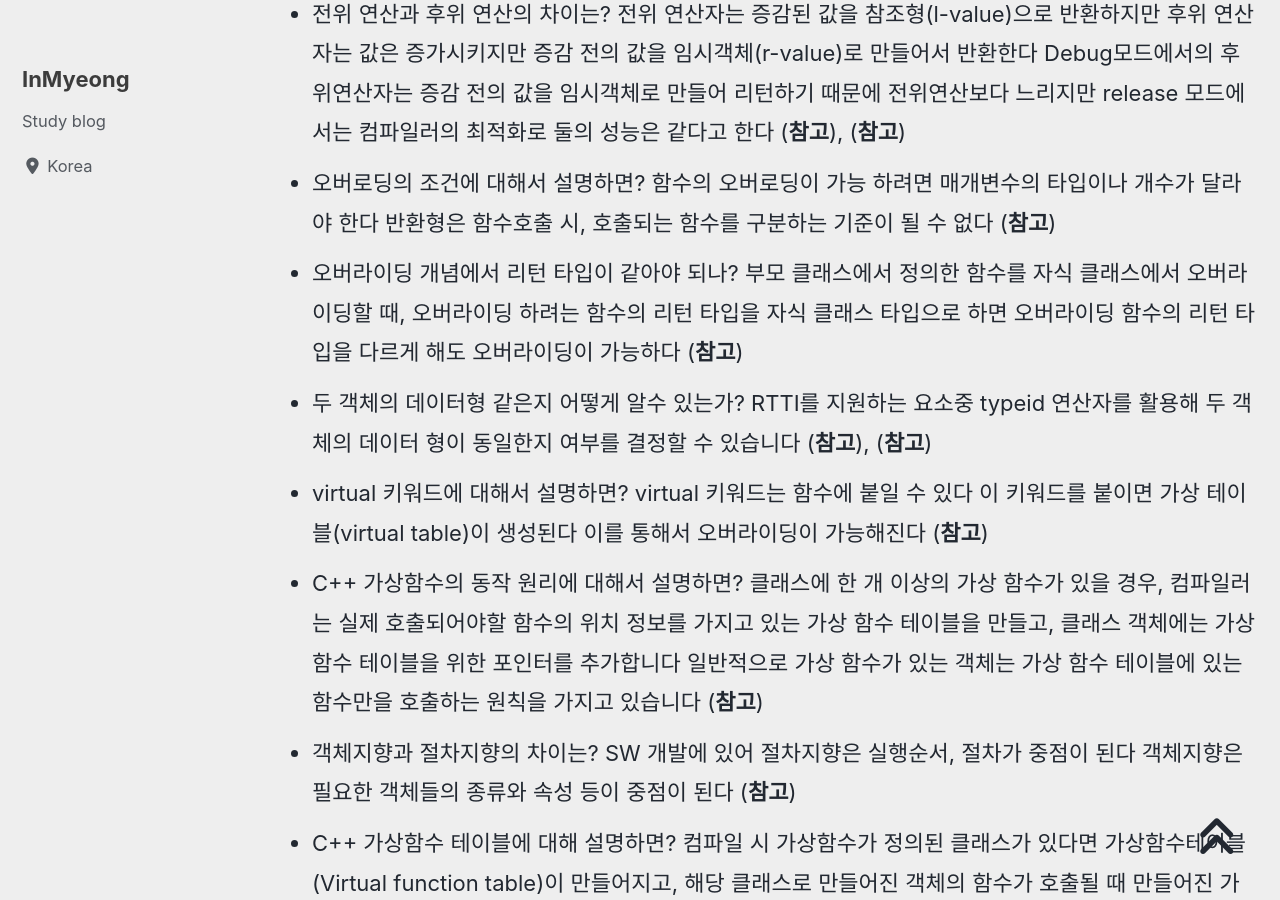
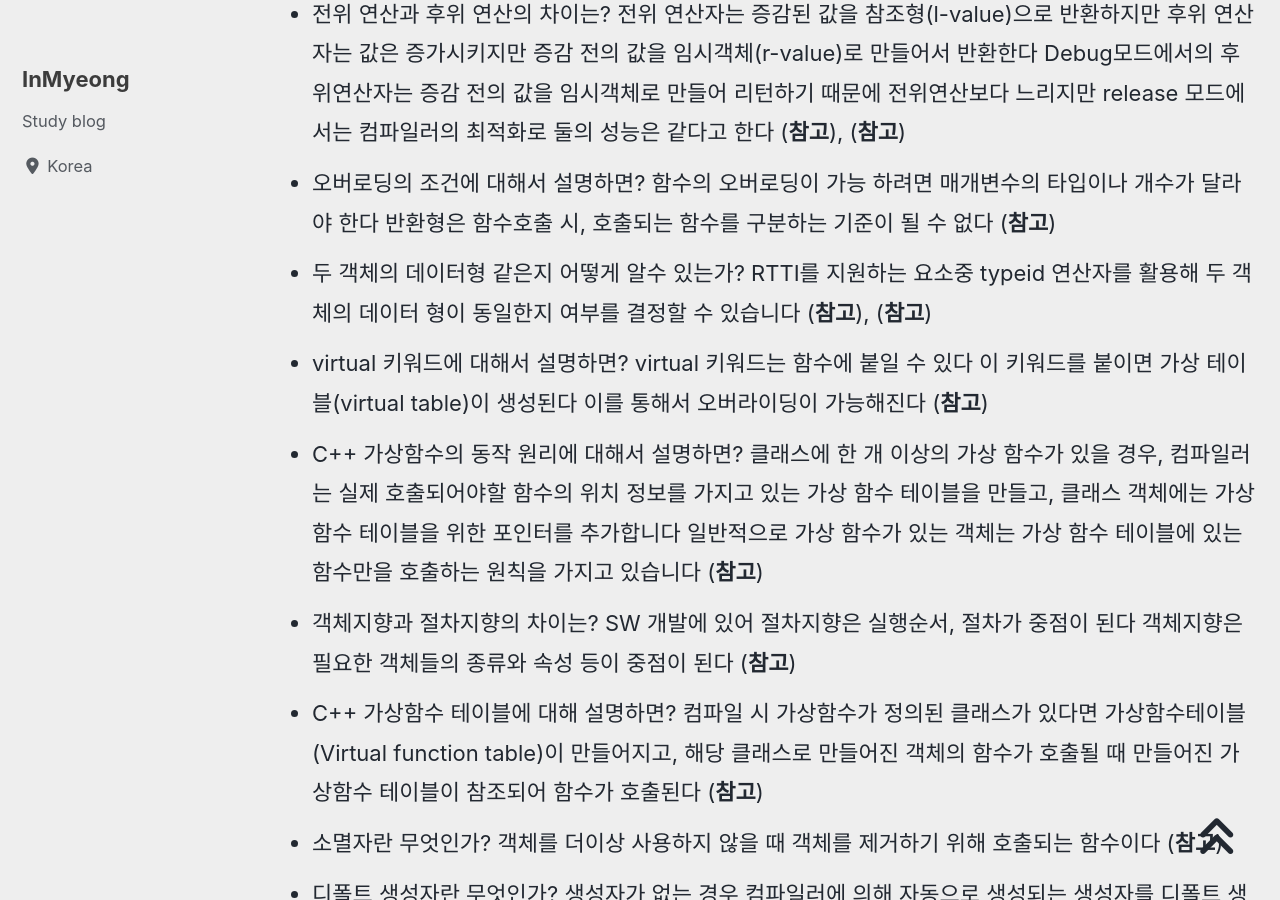
Before and after one commit to devMyeong/devMyeong.github.io, a Jekyll site: the page built from _posts/cs/2022-09-05-블로그-면접준비.md, in a window 1280 px wide and 900 px high, scrolled down 5355 px. Built offline with Jekyll 4.4.1, drawn with Linux system fonts in a browser that asks for light colours; cached includes are drawn as plain includes; nearby versions of some CDN libraries; some web fonts are replaced; comment, search, counter and statistics services are not loaded.

Commit message:
Chore : 수정

```diff
--- a/_posts/cs/2022-09-05-블로그-면접준비.md
+++ b/_posts/cs/2022-09-05-블로그-면접준비.md
@@ -55,7 +55,6 @@ last_modified_at: 2022-10-30
 - explicit 키워드에 대해서 설명하면? 묵시적 형변환을 할 수 없게 만들고 명시적인 형변환만 가능하도록 만드는 것 ([**참고**](https://psyhm.tistory.com/13))
 - 전위 연산과 후위 연산의 차이는? 전위 연산자는 증감된 값을 참조형(l-value)으로 반환하지만 후위 연산자는 값은 증가시키지만 증감 전의 값을 임시객체(r-value)로 만들어서 반환한다 Debug모드에서의 후위연산자는 증감 전의 값을 임시객체로 만들어 리턴하기 때문에 전위연산보다 느리지만 release 모드에서는 컴파일러의 최적화로 둘의 성능은 같다고 한다 ([**참고**](https://m42-orion.tistory.com/68)), ([**참고**](https://spenshi.tistory.com/entry/%EC%A6%9D%EA%B0%90-%EC%97%B0%EC%82%B0%EC%9E%90-%EC%98%A4%EB%B2%84%EB%A1%9C%EB%94%A9))
 - 오버로딩의 조건에 대해서 설명하면? 함수의 오버로딩이 가능 하려면 매개변수의 타입이나 개수가 달라야 한다 반환형은 함수호출 시, 호출되는 함수를 구분하는 기준이 될 수 없다 ([**참고**](https://better-tomorrow.tistory.com/entry/C%EC%96%B8%EC%96%B4-%EA%B8%B0%EB%B0%98%EC%9D%98-C01-2-%ED%95%A8%EC%88%98-%EC%98%A4%EB%B2%84%EB%A1%9C%EB%94%A9Function-Overloading))
-- 오버라이딩 개념에서 리턴 타입이 같아야 되나? 부모 클래스에서 정의한 함수를 자식 클래스에서 오버라이딩할 때, 오버라이딩 하려는 함수의 리턴 타입을 자식 클래스 타입으로 하면 오버라이딩 함수의 리턴 타입을 다르게 해도 오버라이딩이 가능하다 ([**참고**](https://welikecse.tistory.com/75))
 - 두 객체의 데이터형 같은지 어떻게 알수 있는가? RTTI를 지원하는 요소중 typeid 연산자를 활용해 두 객체의 데이터 형이 동일한지 여부를 결정할 수 있습니다 ([**참고**](https://blog.plorence.dev/536)), ([**참고**](https://www.techiedelight.com/ko/compare-two-objects-in-cpp/))
 - virtual 키워드에 대해서 설명하면? virtual 키워드는 함수에 붙일 수 있다 이 키워드를 붙이면 가상 테이블(virtual table)이 생성된다 이를 통해서 오버라이딩이 가능해진다 ([**참고**](https://genesis8.tistory.com/105))
 - C++ 가상함수의 동작 원리에 대해서 설명하면? 클래스에 한 개 이상의 가상 함수가 있을 경우, 컴파일러는 실제 호출되어야할 함수의 위치 정보를 가지고 있는 가상 함수 테이블을 만들고, 클래스 객체에는 가상 함수 테이블을 위한 포인터를 추가합니다 일반적으로 가상 함수가 있는 객체는 가상 함수 테이블에 있는 함수만을 호출하는 원칙을 가지고 있습니다 ([**참고**](https://xzio.tistory.com/1152))
```
